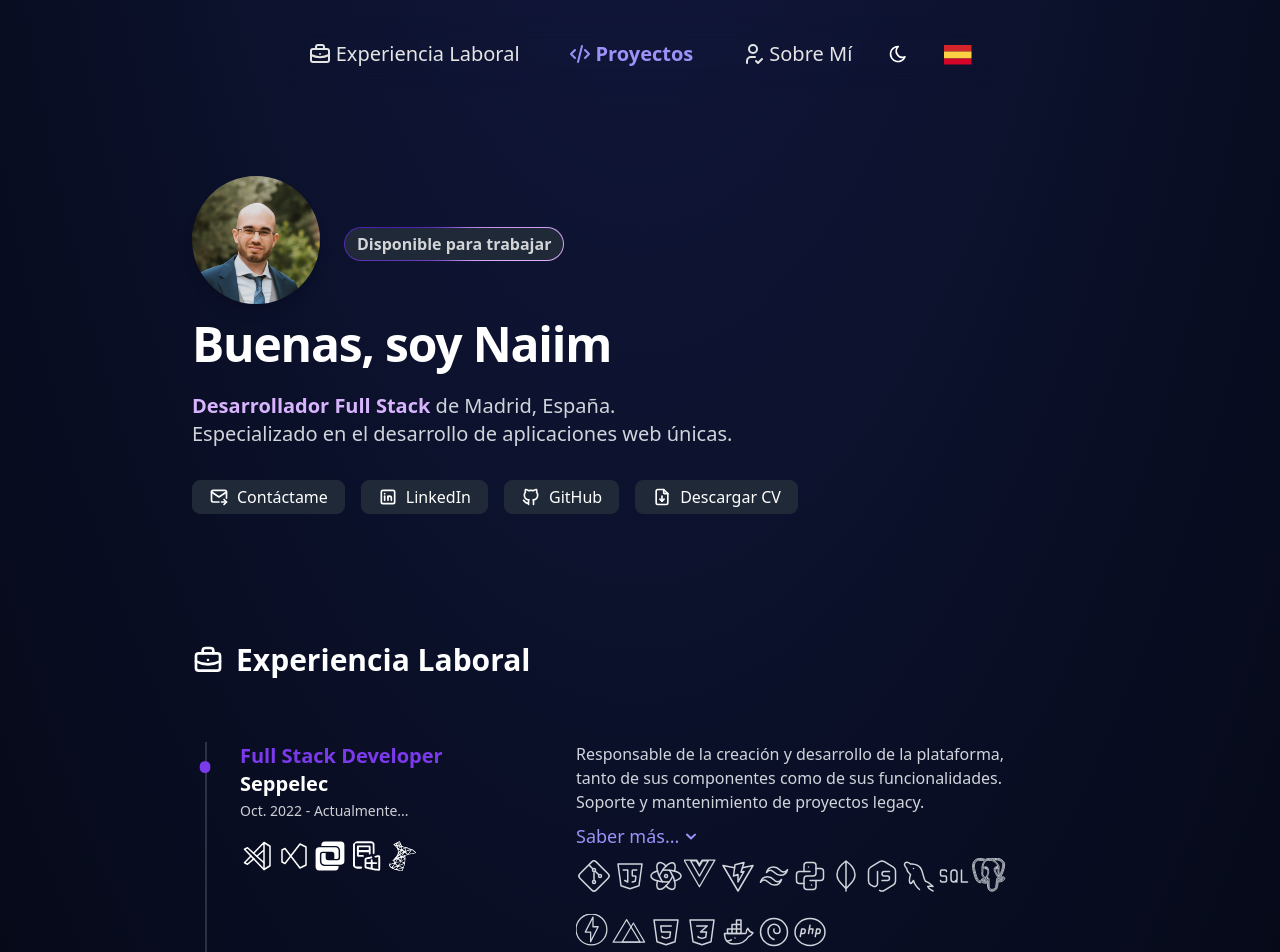
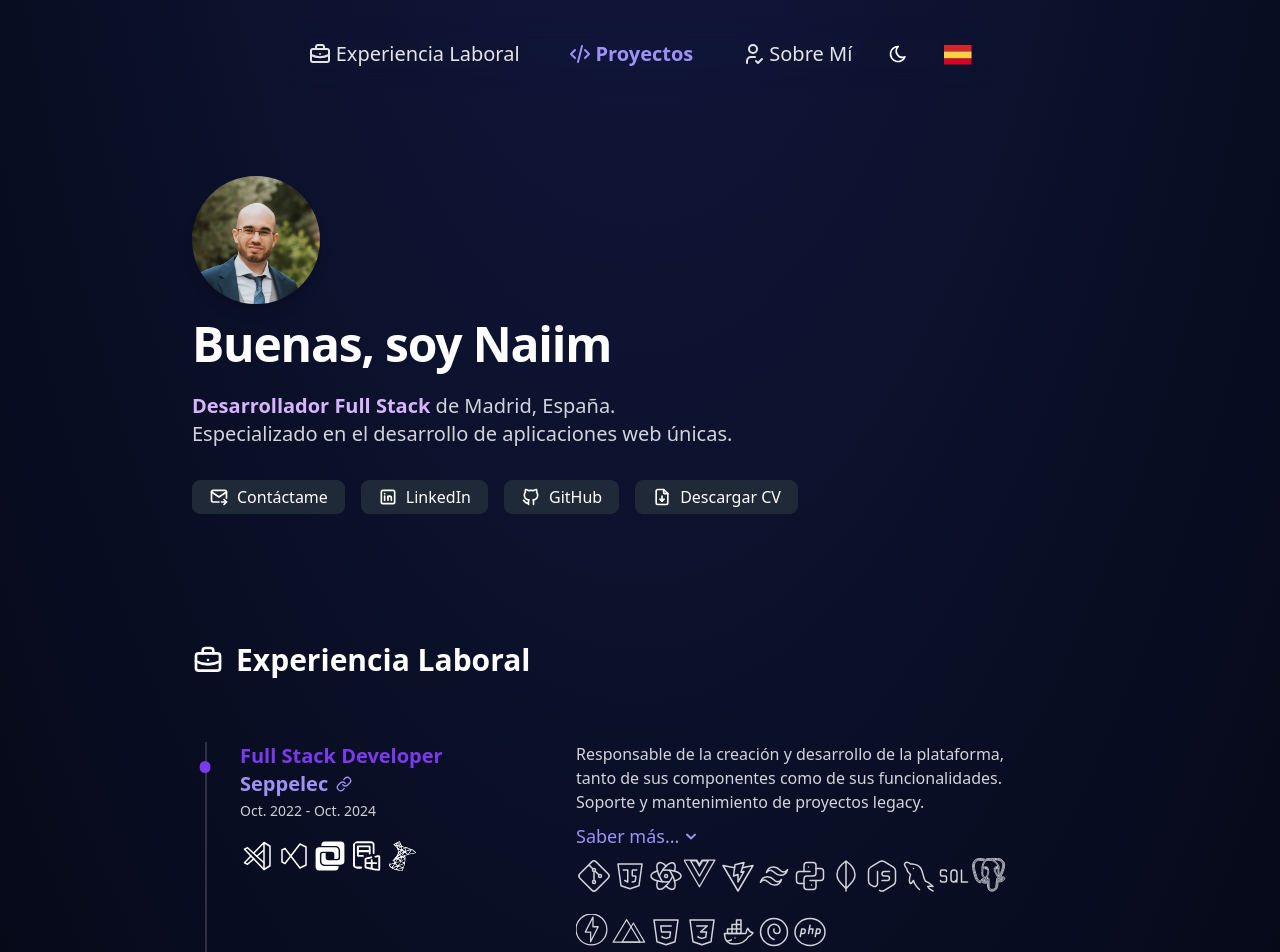
Before and after one commit to Naiimtj/porfolioNaiim, a React (Vite) app: page / in a window 1280 px wide. Shown: the top 952 px of the page. Built offline with nearby package versions, Linux system fonts and the light colour scheme.

Commit message:
feat(f): add links experience and hidden -Available for work-

```diff
--- a/src/components/Experience/Experience.jsx
+++ b/src/components/Experience/Experience.jsx
@@ -6,9 +6,11 @@ const Experience = () => {
 
   const EXPERIENCES = [
     {
-      date: `Oct. 2022 - ${t("Currently")}...`,
+      date: "Oct. 2022 - Oct. 2024",
+      // date: `Oct. 2022 - ${t("Currently")}...`,
       title: "Full Stack Developer",
       company: "Seppelec",
+      link: "https://seppelec.com/",
       description: `${t(
         "Responsible for the creation and development of the platform, both of its components and its functionalities. Support and maintenance of legacy projects."
       )}`,
@@ -67,6 +69,7 @@ const Experience = () => {
       date: `${t("Abr")}. 2020 - Jun. 2022`,
       title: "Project Manager",
       company: "Avyliti",
+      link: "",
       description: `${t(
         "Responsible for the creation of client portal, e-learning platform and public web. Technical support and customer service"
       )}.`,
@@ -89,6 +92,7 @@ const Experience = () => {
       date: "Mar. 2020 - Jun. 2021",
       title: "Front End Developer",
       company: "Vahid Digital",
+      link: "https://www.vahid.es/",
       description: `${t(
         "Support in technical support and creation of new web sites"
       )}.`,
--- a/src/components/Experience/ExperienceItem.jsx
+++ b/src/components/Experience/ExperienceItem.jsx
@@ -3,10 +3,13 @@ import PropTypes from "prop-types";
 import ShowMore from "../ShowMore";
 import LanguageSingle from "../LanguageSingle";
 import ProgramSingle from "../ProgramSingle";
+import { Link } from "react-router-dom";
+import { LinkIcon } from "../../assets/icons";
 
 const ExperienceItem = ({
   title,
   company,
+  link,
   description,
   more,
   date,
@@ -39,9 +42,20 @@ const ExperienceItem = ({
           &bull;
         </span>
         <h3 className="text-xl font-bold text-lilaLightPortfolio">{title}</h3>
-        <h4 className="font-semibold text-xl text-grayLightPortfolio dark:text-white">
+        {link ? <Link
+          className={`flex font-semibold text-xl ${
+            link === ""
+              ? "text-grayLightPortfolio dark:text-white"
+              : "text-violet-500 dark:text-lilaPortfolio md:dark:hover:text-white md:hover:text-violet-700 fill-violet-500 dark:fill-lilaPortfolio md:dark:hover:fill-white md:hover:fill-violet-700 transition duration-300"
+          }`}
+          to={link}
+          target="_blank"
+        > <div className="flex gap-2 items-center">
+          {company}  <LinkIcon className="size-4" />
+        </div>
+        </Link>: <h4 className="font-semibold text-xl text-grayLightPortfolio dark:text-white">
           {company}
-        </h4>
+        </h4>}
         <time className="p-0 m-0 text-sm text-grayLightPortfolio/80 dark:text-white/80">
           {date}
         </time>
@@ -83,6 +97,7 @@ export default ExperienceItem;
 ExperienceItem.defaultProps = {
   title: "",
   company: "",
+  link: "",
   description: "",
   more: {},
   date: "",
@@ -92,6 +107,7 @@ ExperienceItem.defaultProps = {
 ExperienceItem.propTypes = {
   title: PropTypes.string,
   company: PropTypes.string,
+  link: PropTypes.string,
   description: PropTypes.string,
   more: PropTypes.object,
   date: PropTypes.string,
--- a/src/pages/Home.jsx
+++ b/src/pages/Home.jsx
@@ -6,7 +6,7 @@ import WorkExperience from "./WorkExperience";
 import Projects from "./Projects";
 import AboutMe from "./AboutMe";
 import SectionContainer from "../components/SectionContainer";
-import Badge from "../components/Badge";
+// import Badge from "../components/Badge";
 import SocialPill from "../components/SocialPill";
 import DownloadPill from "../components/DownloadPill";
 
@@ -22,9 +22,9 @@ const Home = () => {
               src={personalImageAlt}
               alt={t("Picture Naiim")}
             />
-            <Badge txtAlt={t("Button Available for work")}>
+            {/* <Badge txtAlt={t("Button Available for work")}>
               {t("Available for work")}
-            </Badge>
+            </Badge> */}
           </div>
           <h1 className="text-4xl font-bold tracking-tight text-gray-800 sm:text-5xl dark:text-white">
             {t("Hey, I'm")} Naiim
```
